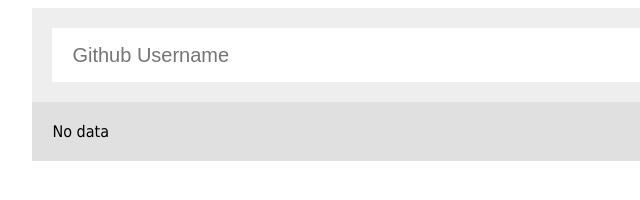
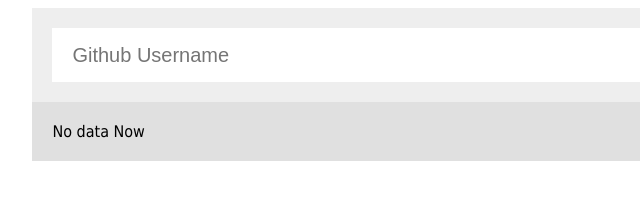
Before and after one commit to ahmad-mazen-10/Fetch-Repos, a plain HTML site: page index.html in a window 1280 px wide. Shown: the full height of the page, 102-742 px from the left. Drawn offline with Linux system fonts and the light colour scheme.

Commit message:
edit html

```diff
--- a/index.html
+++ b/index.html
@@ -13,7 +13,7 @@
             <button class="btn get">Gets Repos</button>
         </div>
         <div class="show-data">
-            <span>No data</span>
+            <span>No data Now</span>
         </div>
     </section>
 
```
